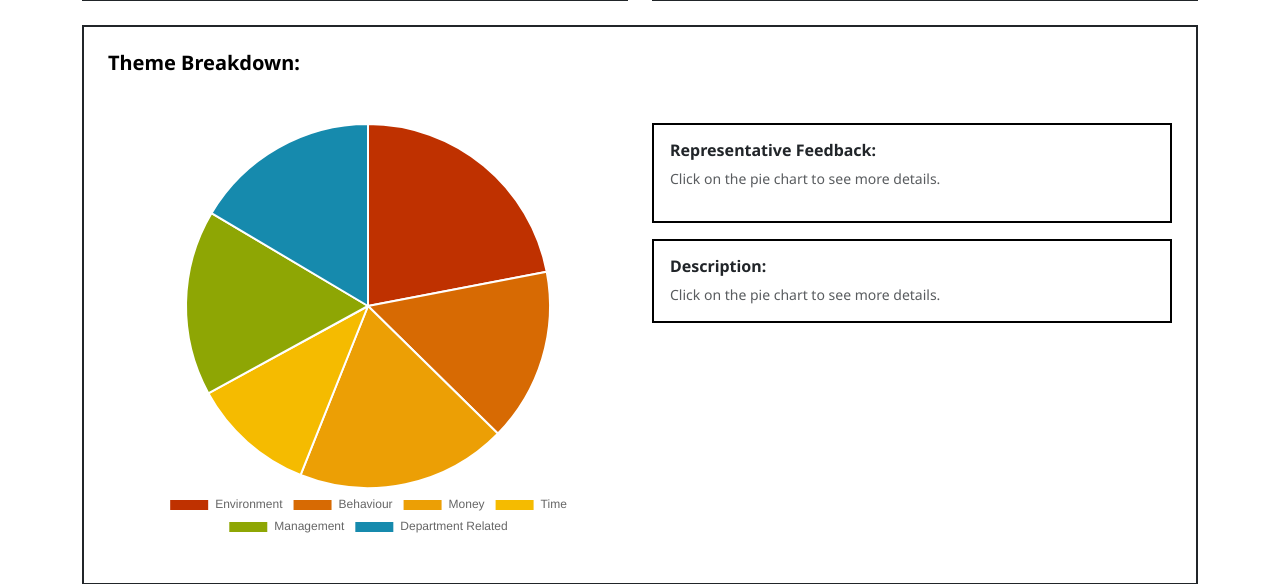
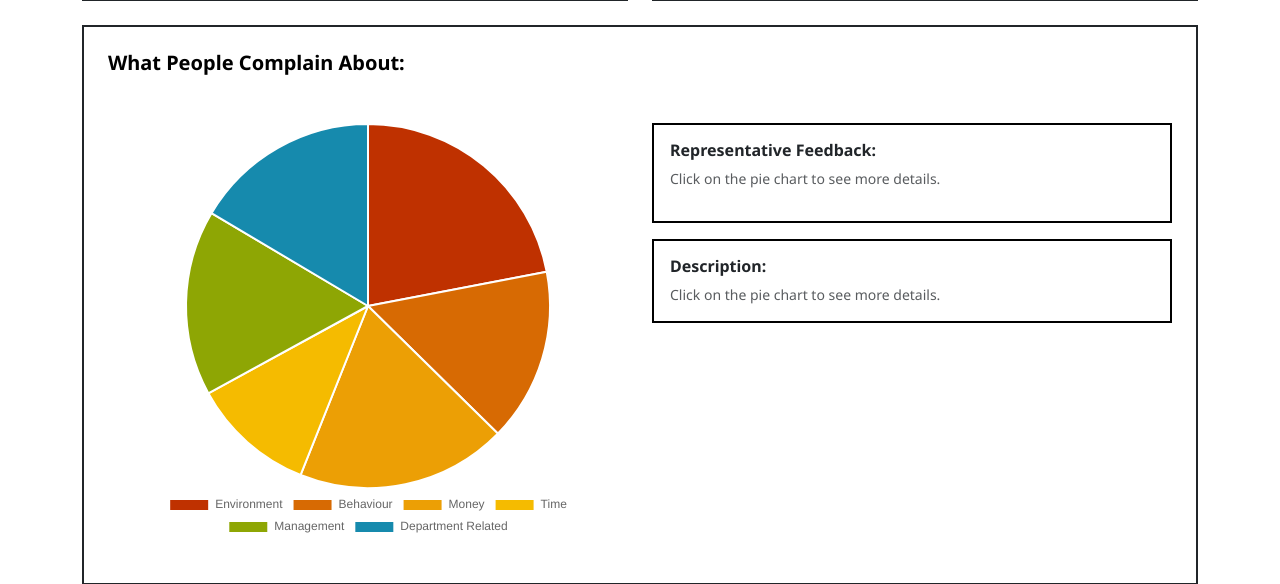
Before and after one commit to zoyaAzfar/hospital-nama, a Flask app: page /hospital/1 in a window 1280 px wide. Shown: the part 795-1379 px from the top of the page. Run offline with Flask 3, Linux system fonts and the light colour scheme; data comes from the database, SQL or seed files in the repository; some web fonts are replaced.

Commit message:
Update detail.html

```diff
--- a/templates/detail.html
+++ b/templates/detail.html
@@ -130,7 +130,7 @@ h1,h5,h6{font-weight:700}
         <div class="col-12">
             <div class="p-4 border border-2 border-dark h-100">
                 <div class="d-flex justify-content-between align-items-center border-dark pb-3 mb-3">
-                    <h5 id="chart-title" class="fw-bold mb-0">Theme Breakdown:</h5>
+                    <h5 id="chart-title" class="fw-bold mb-0">What People Complain About:</h5>
                     <button id="btn-back-drill" class="btn btn-secondary btn-sm d-none" onclick="goBackToMajorChart()">← Back to Major Themes</button>
                 </div>
 
@@ -163,11 +163,11 @@ h1,h5,h6{font-weight:700}
                         </div>
                         <div class="col-md-6 col-12 d-flex flex-column justify-content-start pt-3">
                             <div class="review-box p-3 ">
-                                <h6 class="fw-bold text-secondary">Department Specific Feedback:</h6>
+                                <h6 class="fw-bold text-secondary">Department Related Complaints:</h6>
                                 <p id="sub-review" class="text-muted small italic">Click on the minor sub-theme elements to see department specific details.</p>
                             </div>
                             <div id="sub-theme-details" class="p-3  mt-3 border">
-                                <h6 class="fw-bold text-dark">Sub-Theme Details</h6>
+                                <h6 class="fw-bold text-dark">Description:</h6>
                                 <p id="sub-details-content" class="text-muted small mb-0">Click on the minor sub-theme elements to see department specific details.</p>
                             </div>
                         </div>
```
